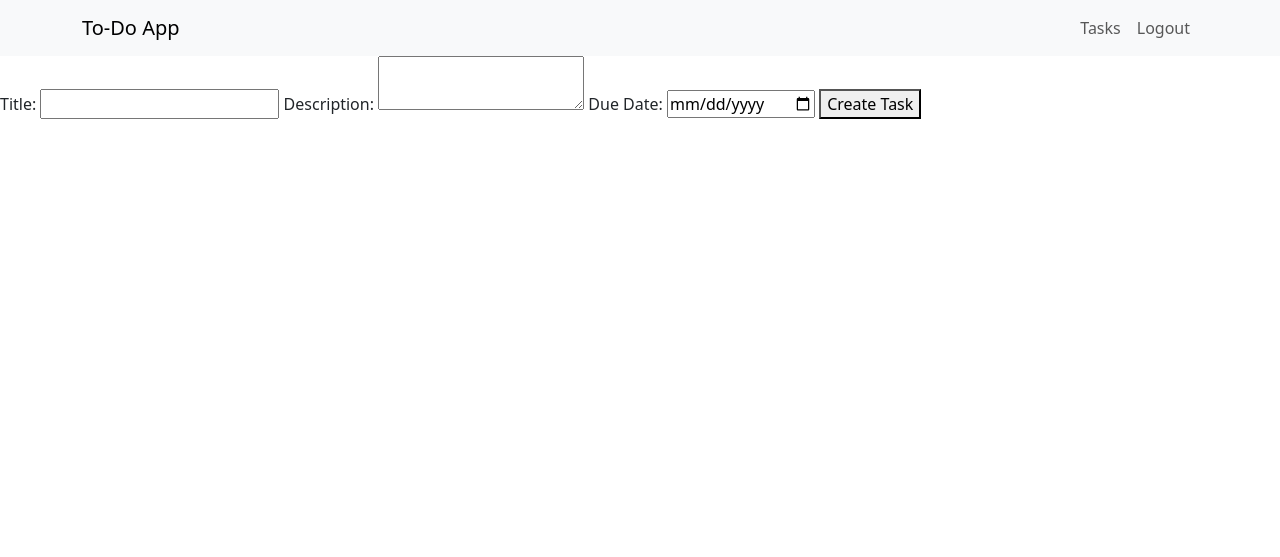
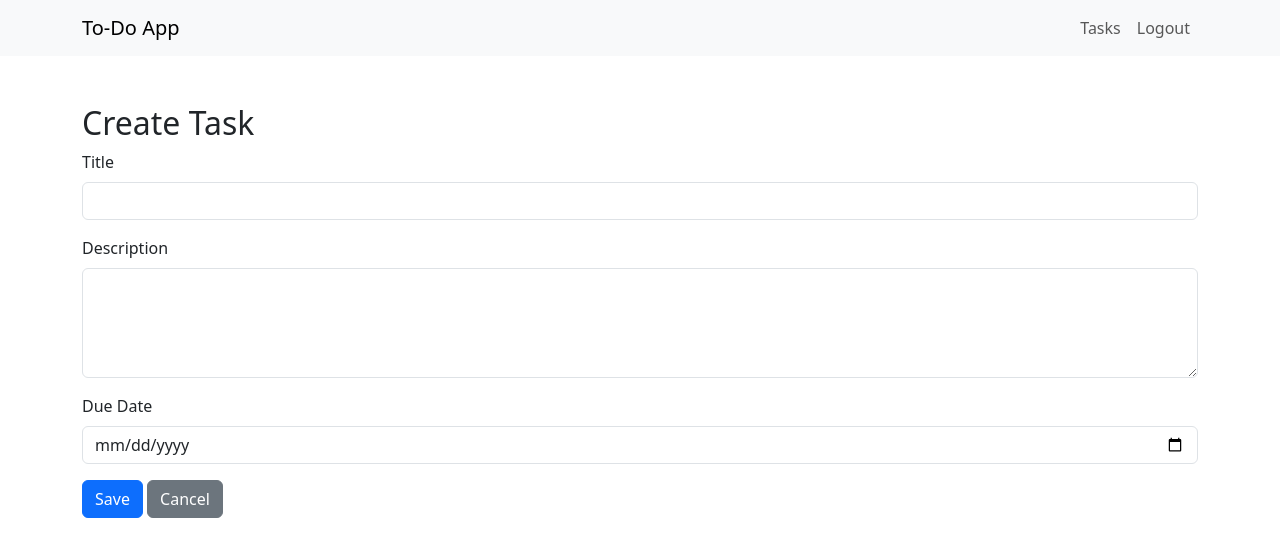
Before and after one commit to theiskander/ToDoApp, a Flask app: page /tasks/create in a window 1280 px wide. Shown: the top 557 px of the page. Run offline with Flask 3, Linux system fonts and the light colour scheme; the visitor is signed in with stand-in values (Sample User, id 1).

Commit message:
Added design for creating task page

```diff
--- a/templates/create_task.html
+++ b/templates/create_task.html
@@ -9,18 +9,25 @@
     <body>
         {% include 'header.html' %}
 
-        <form method="POST">
-            <label for="title">Title:</label>
-            <input type="text" name="title" id="title" required>
-
-            <label for="description">Description:</label>
-            <textarea name="description" id="description"></textarea>
-
-            <label for="due_date">Due Date:</label>
-            <input type="date" name="due_date" id="due_date">
-
-            <button type="submit">Create Task</button>
-        </form>
+        <div class="container mt-5">
+            <h2>Create Task</h2>
+            <form method="POST">
+                <div class="mb-3">
+                    <label for="title" class="form-label">Title</label>
+                    <input type="text" class="form-control" id="title" name="title" value="{{ task.title if task else '' }}" required>
+                </div>
+                <div class="mb-3">
+                    <label for="description" class="form-label">Description</label>
+                    <textarea class="form-control" id="description" name="description" rows="4">{{ task.description if task else '' }}</textarea>
+                </div>
+                <div class="mb-3">
+                    <label for="due_date" class="form-label">Due Date</label>
+                    <input type="date" class="form-control" id="due_date" name="due_date" value="{{ task.due_date if task else '' }}">
+                </div>
+                <button type="submit" class="btn btn-primary">Save</button>
+                <a href="{{ url_for('index') }}" class="btn btn-secondary">Cancel</a>
+            </form>
+        </div>
 
         <script src="https://cdn.jsdelivr.net/npm/bootstrap@5.3.3/dist/js/bootstrap.bundle.min.js" integrity="sha384-YvpcrYf0tY3lHB60NNkmXc5s9fDVZLESaAA55NDzOxhy9GkcIdslK1eN7N6jIeHz" crossorigin="anonymous"></script>
 
--- a/templates/edit_task.html
+++ b/templates/edit_task.html
@@ -11,7 +11,7 @@
 
         <div class="container">
             <h1>Edit Task</h1>
-            <form method="post">
+            <form method="POST">
                 <!-- Title Input -->
                 <div class="form-group">
                     <label for="title">Title</label>
```
